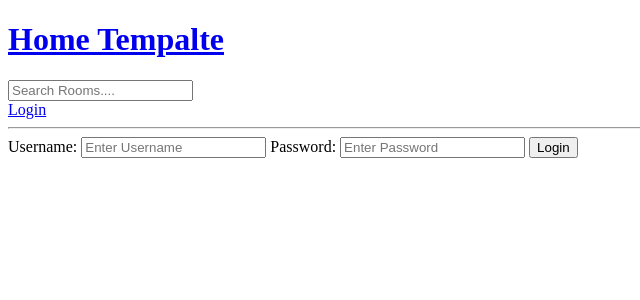
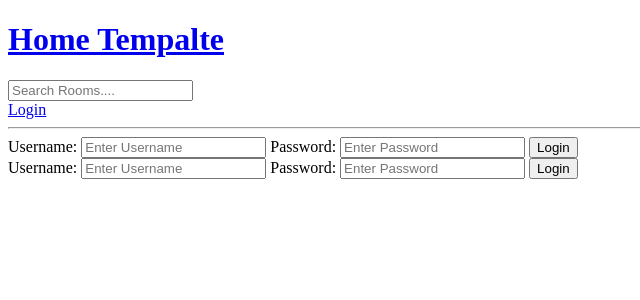
Before and after one commit to Origina-sudo/dev-space, a Django app: page /login/ in a window 1280 px wide. Shown: the top 300 px of the page, without its empty margins (0-640 px from the left). Run offline with Django 5.2, Linux system fonts and the light colour scheme.

Commit message:
Setting Schema for the register functionality

```diff
--- a/studybud/base/templates/base/login_register.html
+++ b/studybud/base/templates/base/login_register.html
@@ -13,4 +13,17 @@
         <input type="submit" value="Login" />
     </form>
 </div>
+
+<div>
+    <form action="" method="POST">
+        {% csrf_token %}
+        <label for="username">Username:</label>
+        <input type="text" name="username" placeholder="Enter Username">
+
+        <label for="password">Password:</label>
+        <input type="password" name="password" placeholder="Enter Password">
+
+        <input type="submit" value="Login" />
+    </form>
+</div>
 {% endblock content %}
```
Also changed, not shown: studybud/db.sqlite3.
